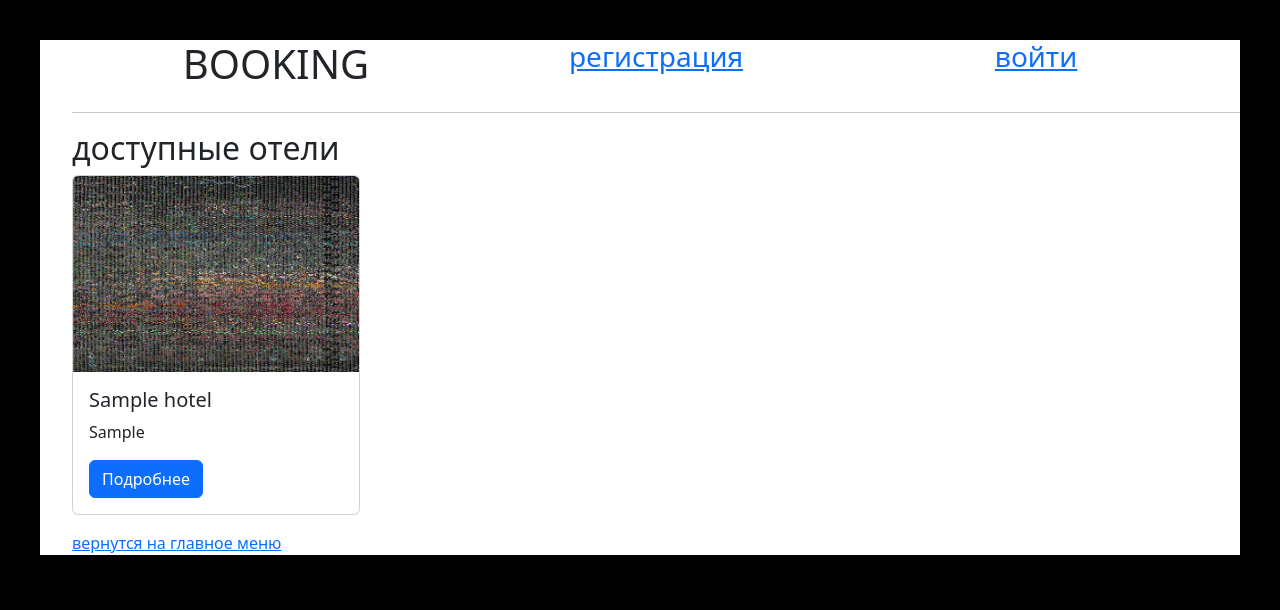
After one commit to rusplane01/Booking, a Django app: page /hotel_list/ in a window 1280 px wide. The commit adds this page. Shown: the top 610 px of the page. Run offline with Django 5.2, Linux system fonts and the light colour scheme; tables that the repository leaves empty hold one stand-in row (values such as "Sample post").

Commit message:
last version

```diff
--- a/booking/admin.py
+++ b/booking/admin.py
@@ -1,5 +1,6 @@
 from django.contrib import admin
-from booking.models import Room, Booking
+from booking.models import Room, Booking, Hotel
 
 admin.site.register(Room)
 admin.site.register(Booking)
+admin.site.register(Hotel)
--- a/booking/models.py
+++ b/booking/models.py
@@ -6,6 +6,7 @@ class Room(models.Model):
     number = models.CharField(max_length=50)
     capacity = models.IntegerField()
     description = models.TextField(default='')
+
 
     def __str__(self):
         return f"Room #{self.number} - {self.capacity}"
@@ -30,3 +31,11 @@ class Booking(models.Model):
         verbose_name = "Booking"
         verbose_name_plural = "Bookings"
         ordering = ["start_time"]
+
+class Hotel(models.Model):
+    name = models.CharField(max_length=150)
+    place = models.CharField(max_length=150)
+    description = models.TextField()
+
+    def __str__(self):
+        return f"Hotel #{self.name} - {self.place}"
--- a/booking/urls.py
+++ b/booking/urls.py
@@ -1,5 +1,5 @@
 from django.urls import path, include
-from .views import get_room_list, index, get_room_detail, booking_detail, booking_form
+from .views import *
 
 urlpatterns = ([
     path('room_list', get_room_list, name='room_list'),
@@ -7,4 +7,6 @@ urlpatterns = ([
     path('<int:pk>/', get_room_detail, name='room_detail'),
     path('booking_detail/<int:pk>/', booking_detail, name='booking_detail'),
     path('booking/', booking_form, name='booking_form'),
+    path('hotel_list/', get_hotel_list, name='hotel_list'),
+    path('hotel/<int:pk>/', get_hotel_detail, name='hotel_detail'),
 ])
--- a/booking/views.py
+++ b/booking/views.py
@@ -1,5 +1,5 @@
 from django.shortcuts import render, redirect
-from .models import Room, Booking
+from .models import Room, Booking, Hotel
 from django.shortcuts import HttpResponse
 from django.conf import settings
 User = settings.AUTH_USER_MODEL
@@ -11,15 +11,29 @@ def get_room_list(request):
     }
     return render(request, 'booking/room_list.html', context)
 
-def index(request):
-    return render(request, 'base.html',)
-
 def get_room_detail(request, pk):
     room = Room.objects.get(id=pk)
     context = {
                 "room": room,
     }
     return render(request, 'booking/room_detail.html', context)
+
+def get_hotel_list(request):
+    hotels = Hotel.objects.all()
+    context = {
+                "hotels": hotels,
+    }
+    return render(request, 'booking/hotel_list.html', context)
+
+def get_hotel_detail(request, pk):
+    hotel = Hotel.objects.get(id=pk)
+    context = {
+                "hotel": hotel,
+    }
+    return render(request, 'booking/hotel_detail.html', context)
+
+def index(request):
+    return render(request, 'base.html',)
 
 def booking_detail(request, pk):
     booking = Booking.objects.get(id=pk)
--- a/static/css/style.css
+++ b/static/css/style.css
@@ -1,3 +1,9 @@
 a{
     text-decoration: none;
 }
+
+html{
+    color: rgb(234, 217, 217);
+    background-color: black;
+    padding: 40px;
+}
--- a/templates/base.html
+++ b/templates/base.html
@@ -10,34 +10,41 @@
     <title>Booking</title>
 </head>
 <body>
-    <h1>BOOKING</h1>
+    <ol>
+    <div class="container text-center">
+        <div class="row">
+          <div class="col">
+            <h1>BOOKING</h1>
+          </div>
+          <div class="col">
+            <h3>
+            <a href = "{% url 'register-form' %}">регистрация</a>
+            </h3>
+          </div>
+          <div class="col">
+            <h3>
+            <a href = "{% url 'login' %}">войти</a><br>
+            {% if user.is_authenticated %}
+                <a href = "{% url 'logout' %}">выход</a>
+            {% endif %}
+            </h3>
+          </div>
+        </div>
+      </div>
     <hr>
     {% block content %}
 
     <h2>Главное меню</h2>
 
-    <a href = "{% url 'room_list' %}">список комнат</a><br>
+    <a href = "{% url 'hotel_list' %}">смотреть отели</a><br>
     <p></p>
     <a href = "{% url 'booking_form' %}">забронировать комнату</a><br>
     <p></p>
-    <a href = "{% url 'register-form' %}">регистрация</a><br>
-    <p></p>
-    <a href = "{% url 'login' %}">войти</a><br>
-    <p></p>
-
-    {% if user.is_authenticated %}
-        <a href = "{% url 'logout' %}">выход</a>
-    {% endif %}
-
-    <!-- {% if request.user.is_admin %}
-        <a href = "{% url 'admin:index' %}">администрация</a>
-        <p></p>
-    {% endif %} -->
+    <img scr="static/img/test2.png" >
 
     {% endblock content %}
-
-    <p></p>
     <a href = "{% url 'index' %}">вернутся на главное меню</a>
     <script src="https://cdn.jsdelivr.net/npm/bootstrap@5.3.3/dist/js/bootstrap.bundle.min.js" integrity="sha384-YvpcrYf0tY3lHB60NNkmXc5s9fDVZLESaAA55NDzOxhy9GkcIdslK1eN7N6jIeHz" crossorigin="anonymous"></script>
+    </ol>
 </body>
 </html>
--- /dev/null
+++ b/templates/booking/hotel_list.html
@@ -0,0 +1,17 @@
+{% extends 'base.html' %}
+{% block content %}
+
+    <h2>доступные отели</h2>
+    {% for hotel in hotels %}
+    <div class="card" style="width: 18rem;">
+        <img src="static/test.jpg" class="card-img-top" alt="static/test.jpg">
+        <div class="card-body">
+          <h5 class="card-title">{{ hotel.name }}</h5>
+          <p class="card-text">{{ hotel.place }}</p>
+          <a href="{% url 'hotel_detail' hotel.id %}" class="btn btn-primary">Подробнее</a>
+        </div>
+    </div>
+    <p></p>
+    {% endfor %}
+
+{% endblock content %}
--- a/templates/booking/room_list.html
+++ b/templates/booking/room_list.html
@@ -1,6 +1,6 @@
 {% extends 'base.html' %}
 {% block content %}
-<ul>
+
     {% for room in rooms %}
 
     <li>
@@ -9,5 +9,5 @@
     </li>
     <br>
     {% endfor %}
-</ul>
+
 {% endblock content %}
```
Also changed, not shown: templates/booking/hotel_detail.html (added, +13 -0 lines), booking/migrations/0005_hotel.py (added), booking/migrations/0006_room_hotel.py (added), booking/migrations/0007_remove_room_hotel.py (added), static/img/test.jpg (added), static/img/test2.png (added), static/test.jpg (added).
